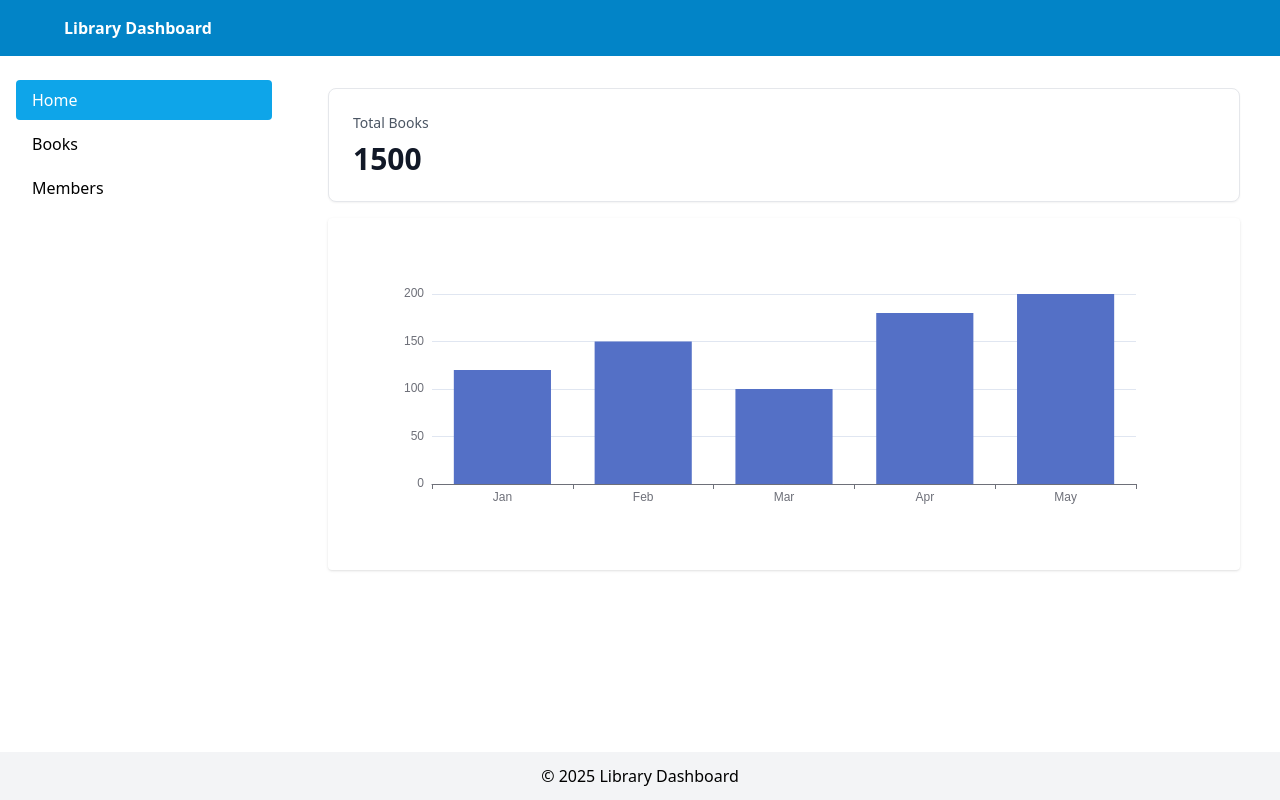
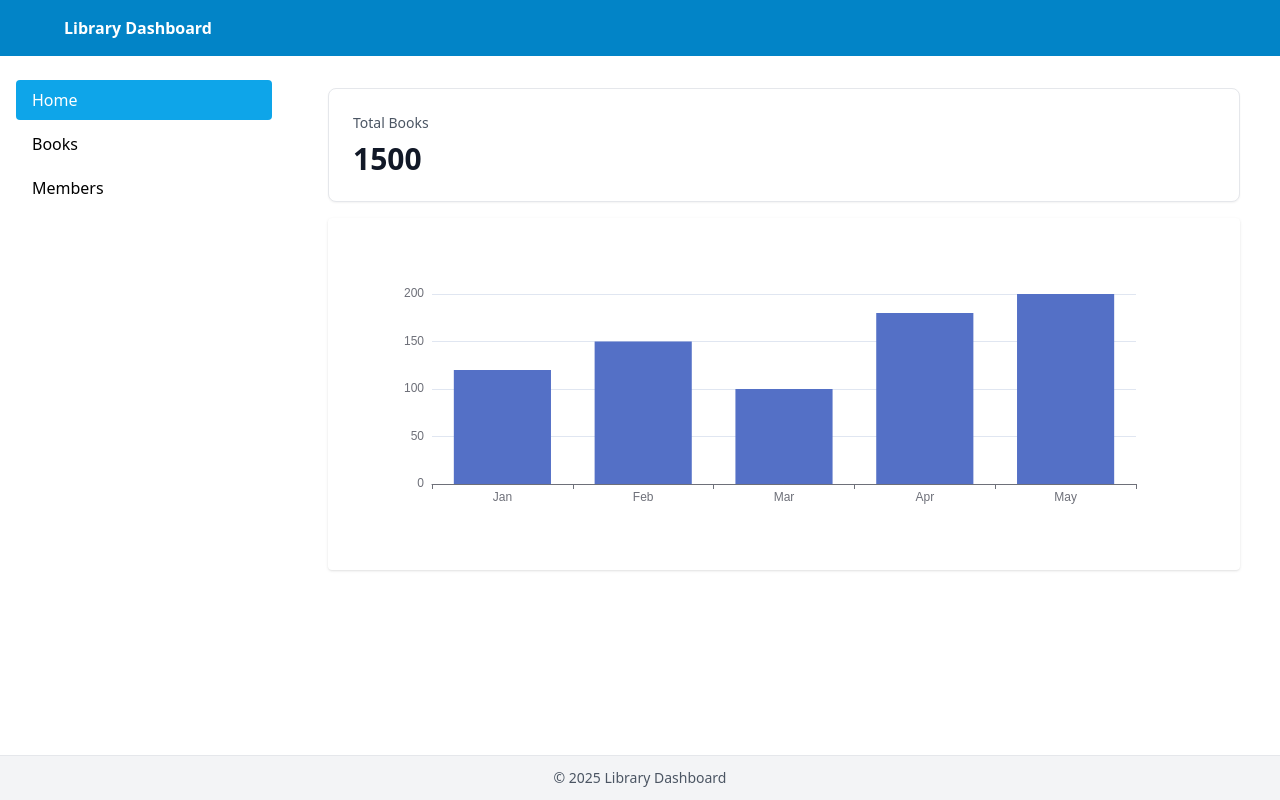
Before and after one commit to HariJW/library-dashboard, a React (Vite) app: page / in a window 1280 px wide. Built offline with nearby package versions, Linux system fonts and the light colour scheme.

Commit message:
css : footer styles update

```diff
--- a/src/components/Footer.jsx
+++ b/src/components/Footer.jsx
@@ -1,7 +1,7 @@
 export default function Footer() {
   return (
-    <footer className="bg-gray-100 p-3 fixed left-0 right-0 bottom-0 text-center">
+    <footer className="bg-gray-100 border-t p-3 fixed left-0 right-0 bottom-0 text-center text-sm text-gray-600">
       © {new Date().getFullYear()} Library Dashboard
     </footer>
-  )
+  );
 }
```
